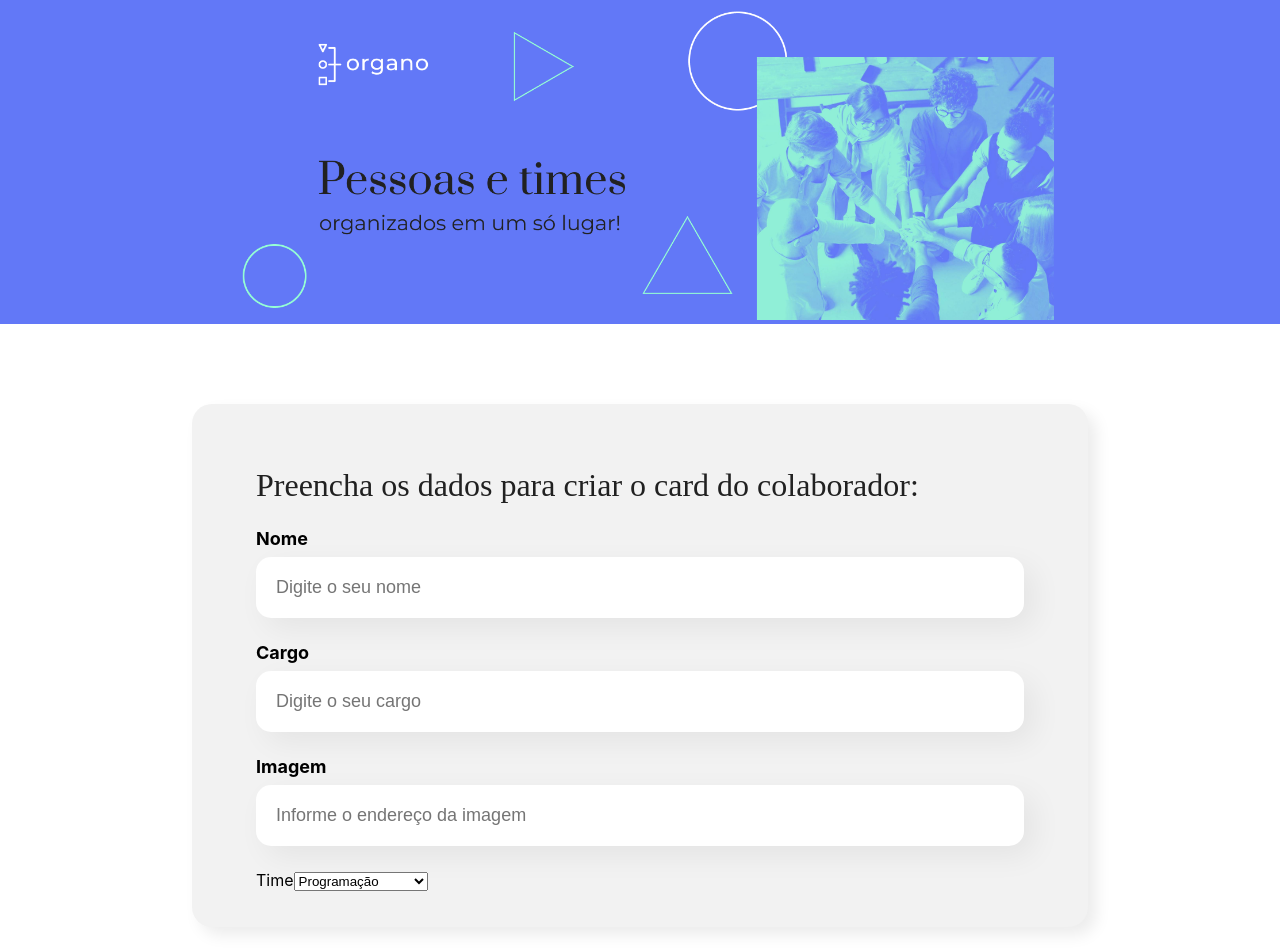
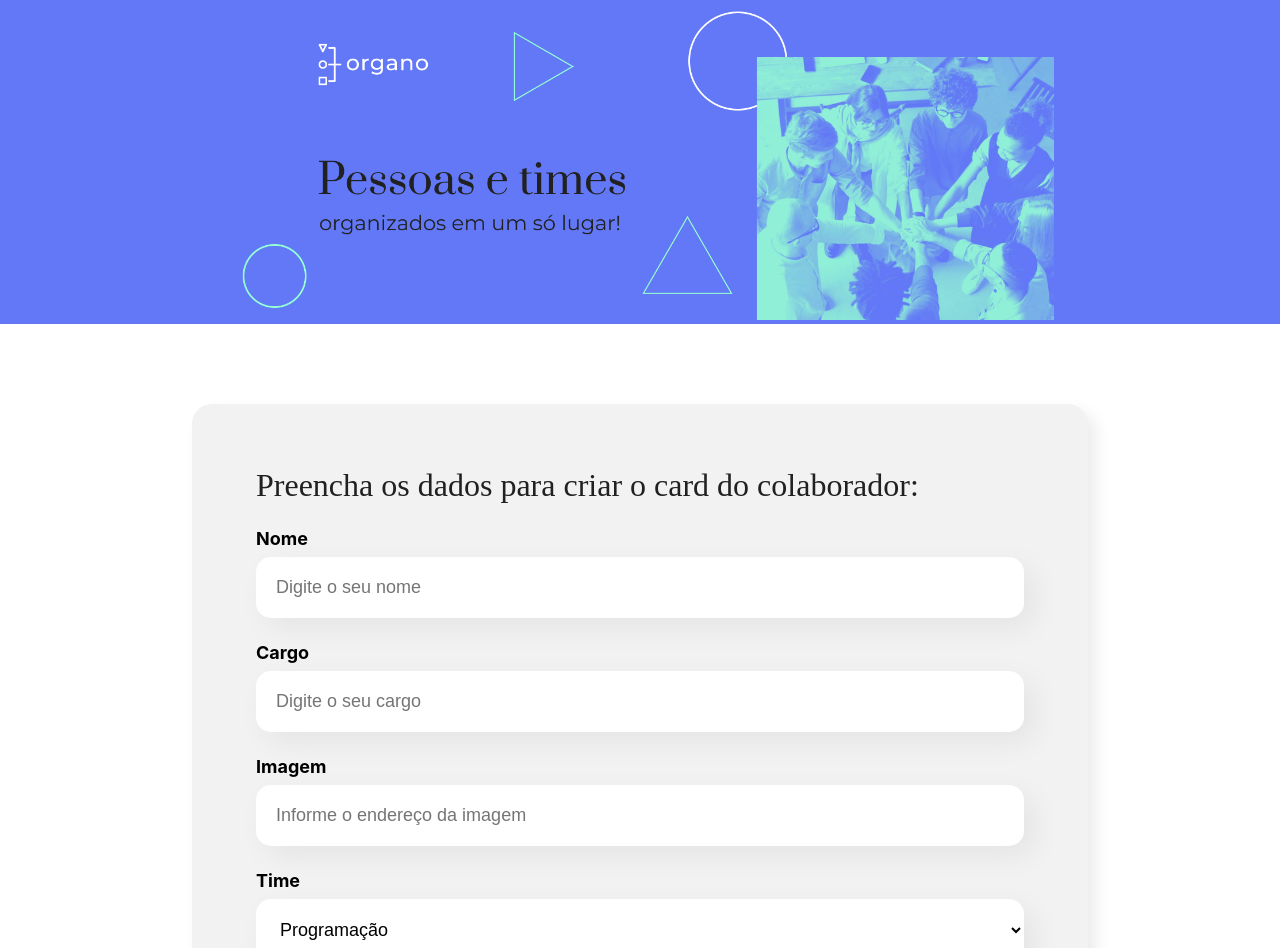
Before and after one commit to raphaelaferraz/organo, a React (Create React App) app in the folder organo/: page / in a window 1280 px wide. Shown: the top 948 px of the page. Built offline with nearby package versions, Linux system fonts and the light colour scheme.

Commit message:
Adição do CSS do componente Lista Suspensa

```diff
--- /dev/null
+++ b/organo/src/componentes/ListaSuspensa/ListaSuspensa.css
@@ -0,0 +1,24 @@
+.label {
+  font-size: 18px;
+  font-weight: bold;
+  display: block;
+  margin-bottom: 8px;
+}
+
+.div_lista-suspensa {
+  display: block;
+  margin-bottom: 8px;
+  font-size: 24px;
+}
+
+.lista-suspensa {
+  box-sizing: border-box;
+  width: 100%;
+  border: none;
+  outline: none;
+  box-shadow: 10px 10px 30px 0px rgba(0, 0, 0, 0.06);
+  background-color: #FFFFFF;
+  font-size: 18px;
+  padding: 20px;
+  border-radius: 15px;
+}
--- a/organo/src/componentes/ListaSuspensa/index.js
+++ b/organo/src/componentes/ListaSuspensa/index.js
@@ -1,8 +1,10 @@
+import './ListaSuspensa.css'
+
 const ListaSuspensa = (props) => {
   return (
-    <div>
-      <label>{props.label}</label>
-      <select>
+    <div className="div_lista-suspensa">
+      <label className="label">{props.label}</label>
+      <select className="lista-suspensa">
         {props.itens.map(item => {
           return <option key={item}>{item}</option>
         })}
```
